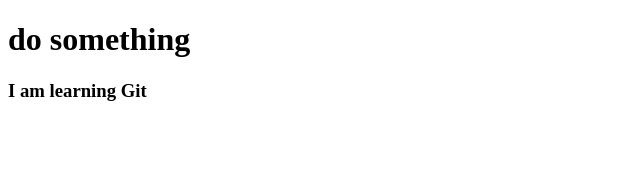
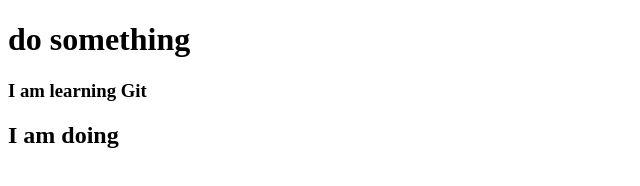
Before and after one commit to MdAsraful/my-first-repo, a plain HTML site: page index.html in a window 1280 px wide. Shown: the whole page, without its empty margins (0-640 px from the left). Drawn offline with Linux system fonts and the light colour scheme.

```diff
--- a/index.html
+++ b/index.html
@@ -10,5 +10,6 @@
 <body>
     <h1>do something </h1>
     <h3>I am learning Git</h3>
+    <h2>I am doing </h2>
 </body>
 </html>
```
